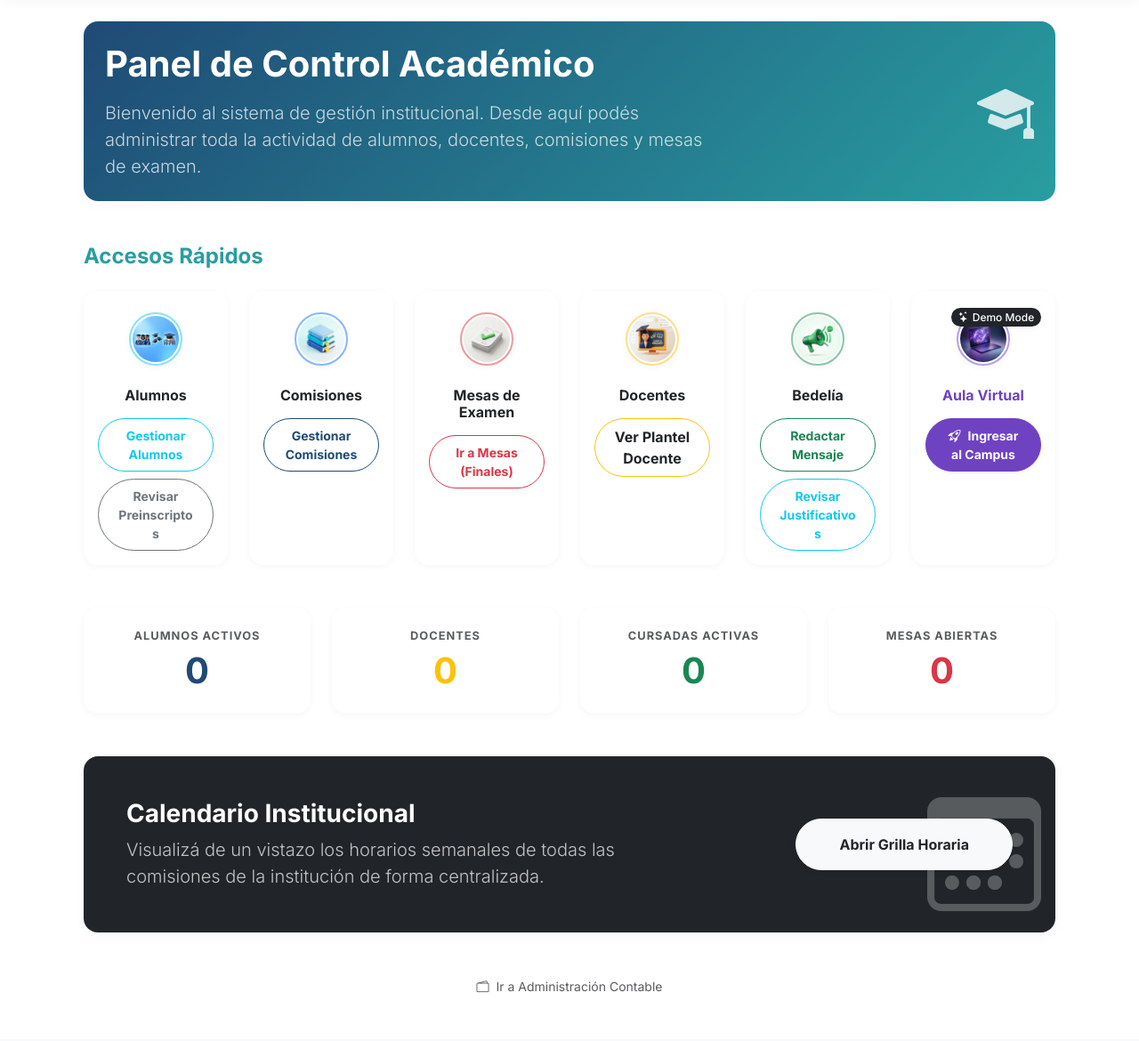
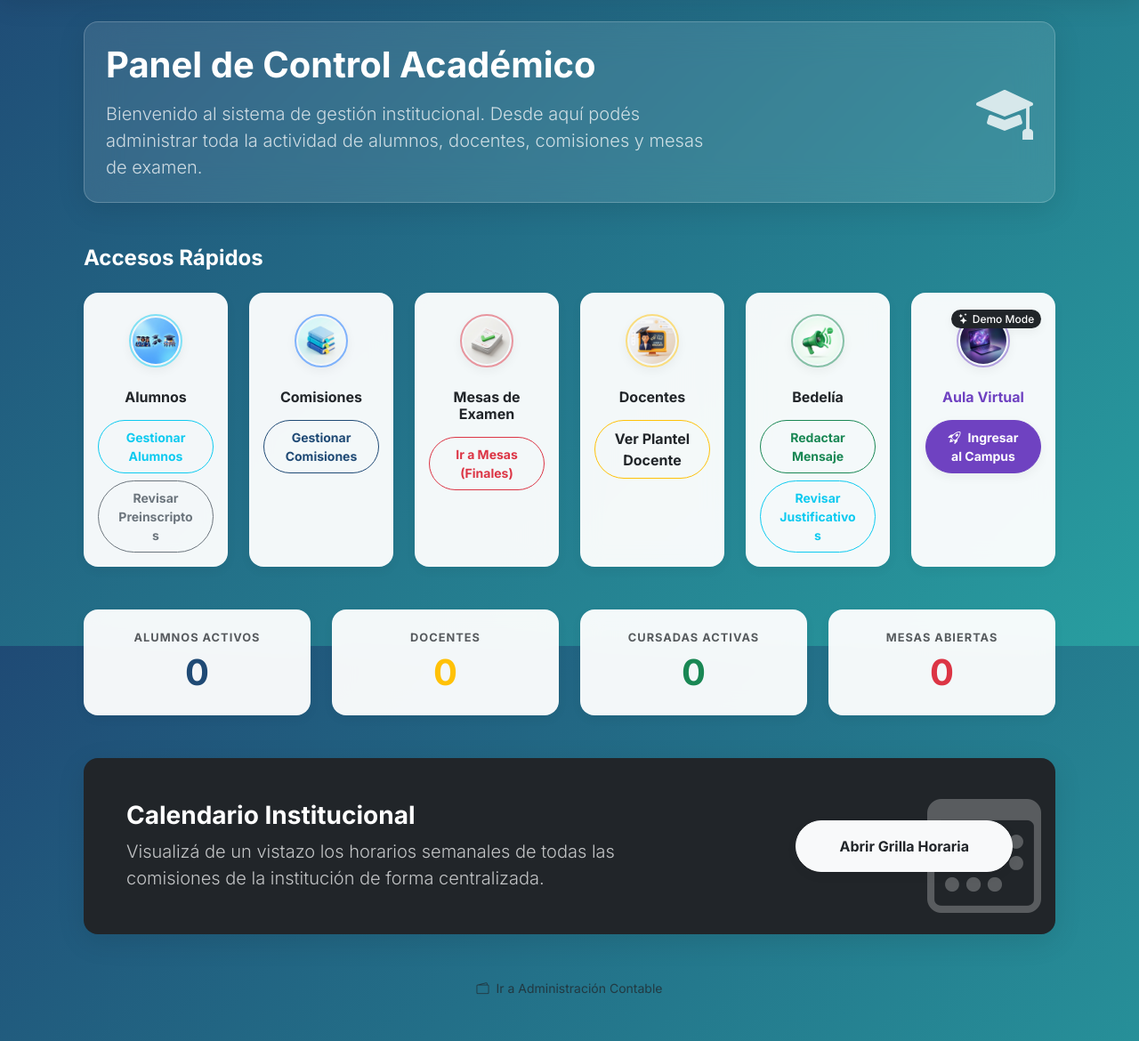
Before and after one commit to lucianonahuelrusso1991/SIGEET, a Django app: page / in a window 1280 px wide. Shown: the part 74-1244 px from the top of the page at 89% size. Before the commit the page ends 1190 px from the top, so only its background shows below. Run offline with Django 5.2, Linux system fonts and the light colour scheme; a user stored in the database is signed in; data that the repository does not hold is empty; some libraries are stand-ins or nearby versions.

Commit message:
UI: Rebrand global con gradiente institucional y Glassmorphism tipo Windows 11

```diff
--- a/gestion/templates/base.html
+++ b/gestion/templates/base.html
@@ -106,47 +106,89 @@
             font-weight: 600;
         }
 
-        /* Windows 11 / Fluent Design Aesthetics */
+        /* Windows 11 / Glassmorphism Aesthetics */
+        .app-body {
+            background: linear-gradient(135deg, #1F4A75 0%, #289EA0 100%) !important;
+            background-attachment: fixed !important;
+            min-height: 100vh;
+        }
+
         .card {
             border-radius: 12px;
-            border: 1px solid rgba(0,0,0,0.06);
-            box-shadow: 0 4px 16px rgba(0, 0, 0, 0.03) !important;
-            transition: all 0.2s ease;
+            background: rgba(255, 255, 255, 0.95);
+            border: 1px solid rgba(255, 255, 255, 0.3);
+            backdrop-filter: blur(12px);
+            -webkit-backdrop-filter: blur(12px);
+            box-shadow: 0 8px 32px rgba(0, 0, 0, 0.1) !important;
+            transition: all 0.3s ease;
         }
+
         [data-bs-theme="dark"] .card {
-            border: 1px solid rgba(255,255,255,0.08);
-            box-shadow: 0 4px 20px rgba(0, 0, 0, 0.2) !important;
+            background: rgba(30, 30, 30, 0.85);
+            border: 1px solid rgba(255,255,255,0.1);
+            box-shadow: 0 8px 32px rgba(0, 0, 0, 0.3) !important;
         }
+
         .form-control, .form-select {
             border-radius: 8px;
             border: 1px solid rgba(0,0,0,0.1);
             padding: 0.6rem 1rem;
             transition: all 0.2s;
+            background-color: rgba(255, 255, 255, 0.9);
         }
         .form-control:focus, .form-select:focus {
-            box-shadow: 0 0 0 4px rgba(40, 158, 160, 0.15);
+            box-shadow: 0 0 0 4px rgba(40, 158, 160, 0.25);
             border-color: var(--bs-secondary);
+            background-color: #ffffff;
         }
         [data-bs-theme="dark"] .form-control, [data-bs-theme="dark"] .form-select {
             border-color: rgba(255,255,255,0.1);
-            background-color: rgba(255,255,255,0.03);
+            background-color: rgba(0,0,0,0.2);
+            color: #fff;
         }
+
         .btn {
             border-radius: 8px;
-            font-weight: 500;
+            font-weight: 600;
             padding: 0.5rem 1.2rem;
             transition: all 0.2s ease;
         }
+
         .shadow-sm {
-            box-shadow: 0 2px 8px rgba(0,0,0,0.04) !important;
+            box-shadow: 0 4px 12px rgba(0,0,0,0.05) !important;
         }
+
         .navbar-custom {
             border-bottom: none;
-            box-shadow: 0 1px 15px rgba(0,0,0,0.04) !important;
+            background: rgba(255, 255, 255, 0.92) !important;
+            backdrop-filter: blur(15px);
+            -webkit-backdrop-filter: blur(15px);
+            box-shadow: 0 4px 30px rgba(0,0,0,0.1) !important;
         }
         [data-bs-theme="dark"] .navbar-custom {
-            box-shadow: 0 1px 15px rgba(0,0,0,0.2) !important;
+            background: rgba(20, 20, 20, 0.85) !important;
+            box-shadow: 0 4px 30px rgba(0,0,0,0.3) !important;
             border-bottom: 1px solid rgba(255,255,255,0.05);
+        }
+
+        /* Ensure table backgrounds match the glass look */
+        .table {
+            background-color: transparent !important;
+        }
+        .table > :not(caption) > * > * {
+            background-color: transparent !important;
+            border-bottom-color: rgba(0,0,0,0.05);
+        }
+        [data-bs-theme="dark"] .table > :not(caption) > * > * {
+            border-bottom-color: rgba(255,255,255,0.05);
+        }
+
+        /* Generic headers on app body should be white */
+        .app-body > .container > h2,
+        .app-body > .container > h3,
+        .app-body > .container > h4 {
+            color: white !important;
+            text-shadow: 0 2px 4px rgba(0,0,0,0.2);
         }
     </style>
     <script>
@@ -161,7 +203,7 @@
         document.documentElement.setAttribute('data-bs-theme', getPreferredTheme());
     </script>
 </head>
-<body class="bg-body">
+<body class="app-body">
 
     <nav class="navbar navbar-expand-lg bg-body-tertiary navbar-custom mb-4 shadow-sm py-2">
         <div class="container">
--- a/gestion/templates/gestion/alumnos/dashboard_alumno.html
+++ b/gestion/templates/gestion/alumnos/dashboard_alumno.html
@@ -37,7 +37,7 @@
         </div>
     </div>
     {% else %}
-    <div class="card text-white border-0 shadow-sm rounded-4 mb-3 overflow-hidden position-relative fade-in-up" style="background: linear-gradient(135deg, var(--bs-primary) 0%, var(--bs-secondary) 100%);">
+    <div class="card text-white border-0 shadow-sm rounded-4 mb-3 overflow-hidden position-relative fade-in-up" style="background: rgba(255,255,255,0.1); backdrop-filter: blur(20px); border: 1px solid rgba(255,255,255,0.2) !important;">
         <div class="position-absolute top-0 end-0 p-3 opacity-25">
             <i class="bi bi-mortarboard-fill" style="font-size: 2.2rem;"></i>
         </div>
--- a/gestion/templates/gestion/dashboard.html
+++ b/gestion/templates/gestion/dashboard.html
@@ -46,7 +46,7 @@
             </div>
             {% else %}
             <!-- Default Hero Banner -->
-            <div class="card border-0 shadow-lg text-white rounded-4 overflow-hidden" style="background: linear-gradient(135deg, var(--bs-primary) 0%, var(--bs-secondary) 100%);">
+            <div class="card border-0 shadow-lg text-white rounded-4 overflow-hidden" style="background: rgba(255,255,255,0.1); backdrop-filter: blur(20px); border: 1px solid rgba(255,255,255,0.2) !important;">
                 <div class="card-body p-4">
                     <div class="row align-items-center">
                         <div class="col-md-8">
@@ -72,7 +72,7 @@
         {% endfor %}
     {% endif %}
 
-    <h4 class="fw-bold mb-4 text-secondary">Accesos Rápidos</h4>
+    <h4 class="fw-bold mb-4 text-white">Accesos Rápidos</h4>
 
     <!-- Tarjetas de Acceso -->
     <div class="row g-4 mb-5">
```
